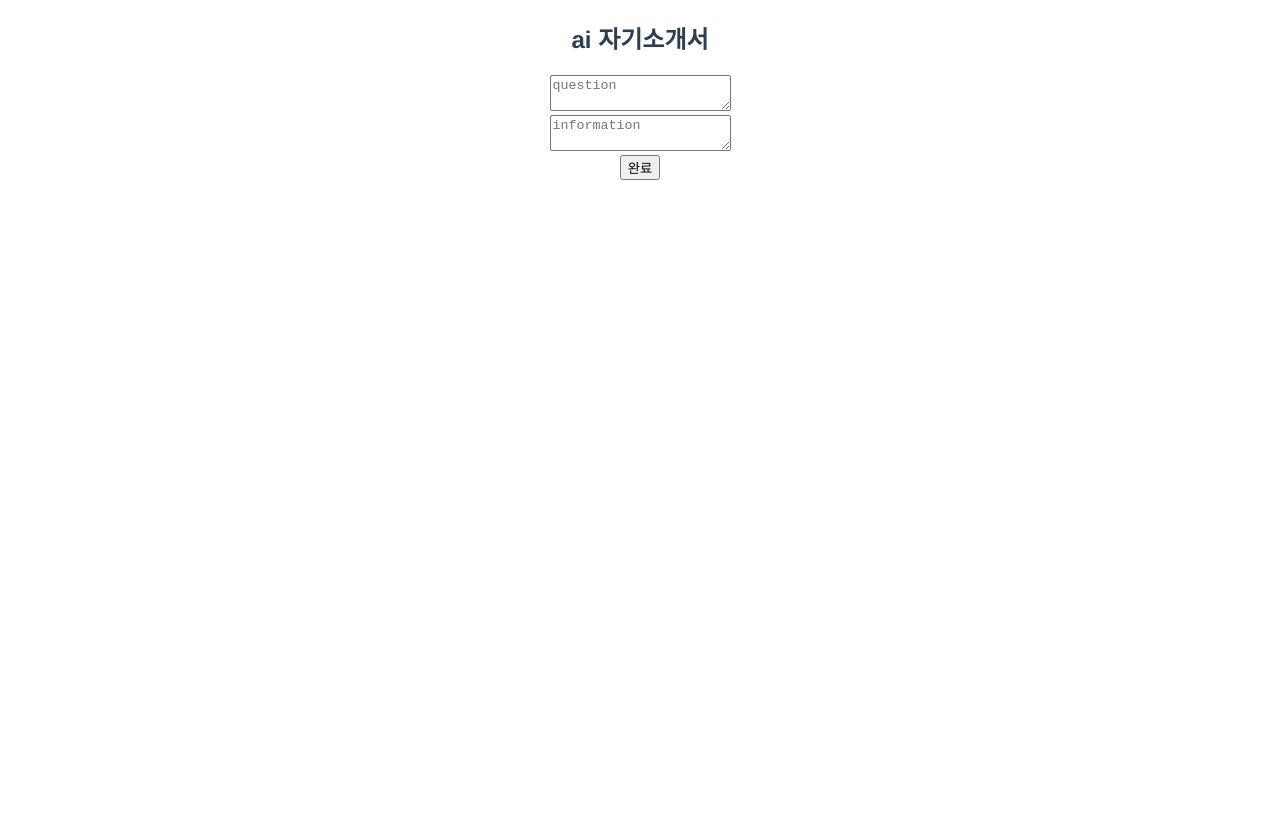
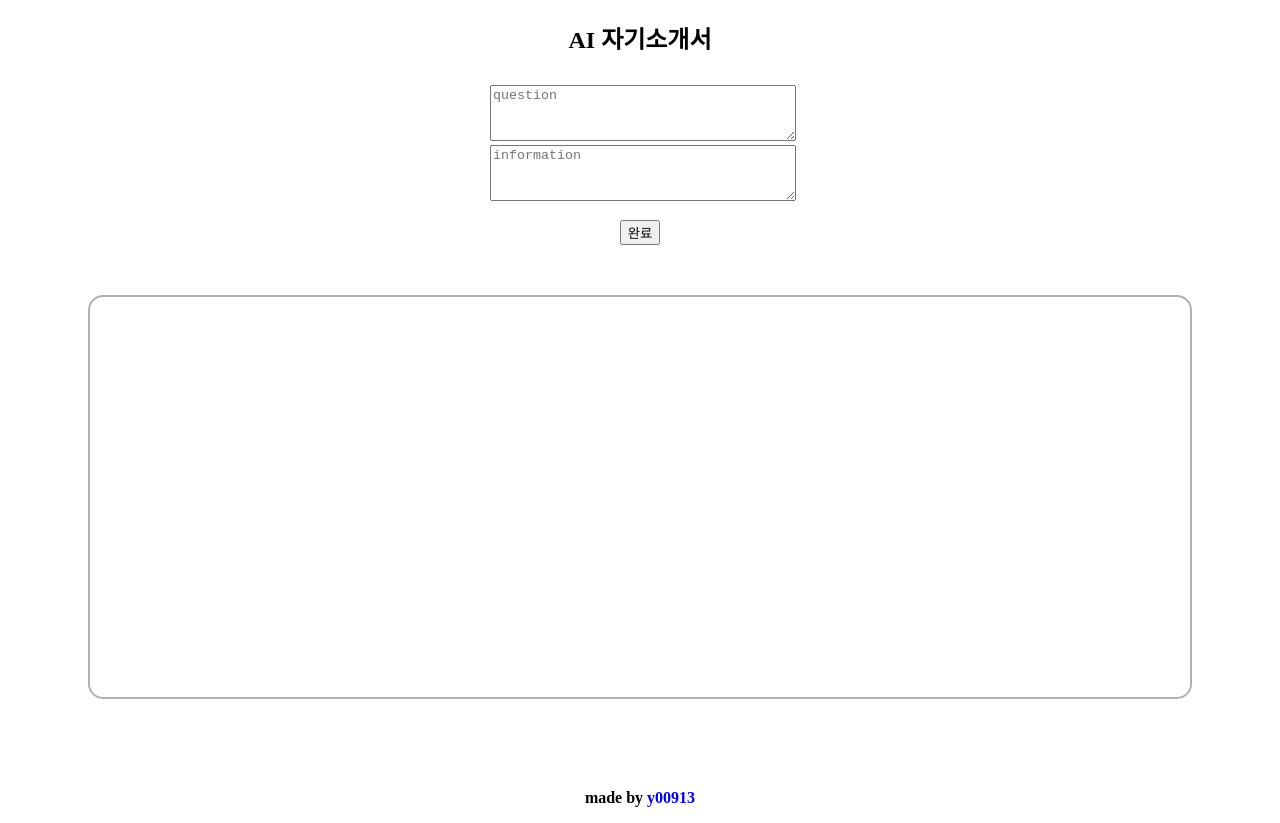
Before and after one commit to y00913/AI-cover-letter, a Vue app in the folder front-end/: page / in a window 1280 px wide. Before the commit the page ends 800 px from the top, so only its background shows below. Built offline with nearby package versions, Linux system fonts and the light colour scheme.

Commit message:
feat: 디자인 변경

```diff
--- a/front-end/public/index.html
+++ b/front-end/public/index.html
@@ -1,11 +1,9 @@
 <!DOCTYPE html>
 <html lang="">
   <head>
-    <meta charset="utf-8">
-    <meta http-equiv="X-UA-Compatible" content="IE=edge">
-    <meta name="viewport" content="width=device-width,initial-scale=1.0">
-    <link rel="icon" href="<%= BASE_URL %>favicon.ico">
-    <title><%= htmlWebpackPlugin.options.title %></title>
+    <title>AI cover letter</title>
+    <link rel="shortcut icon" typ="image/x-icon" href=
+    https://w7.pngwing.com/pngs/963/914/png-transparent-letter-case-letter-case-alphabet-letter-c-miscellaneous-angle-text.png>
   </head>
   <body>
     <noscript>
--- a/front-end/src/App.vue
+++ b/front-end/src/App.vue
@@ -1,32 +1,43 @@
 <template>
-  <div>
-    <h2>ai 자기소개서</h2>
+  <body>
+    <div id="head">
+      <h2>AI 자기소개서</h2>
     </div>
 
-  <form v-on:submit.prevent="ask">
+    <form v-on:submit.prevent="ask" id="ask">
       <div>
-      <textarea v-model="question" placeholder="question"></textarea>
+        <div>
+          <textarea v-model="question" placeholder="question" id="question"></textarea>
         </div>
 
         <div>
-      <textarea v-model="information" placeholder="information"></textarea>
+          <textarea v-model="information" placeholder="information" id="information"></textarea>
+        </div>
       </div>
 
       <div v-if="!isLoading">
-      <button v-on:keyup.enter="submit">완료</button>
+        <button v-on:keyup.enter="submit" id="button">완료</button>
       </div>
     </form>
 
-  <br />
-  <br />
+    <div id="result">
 
-  <div id="loading" style="margin-top: 25px" v-if="isLoading">
+      <div id="loading" v-if="isLoading">
         <img src="./assets/loading.gif">
       </div>
 
       <div v-if="!isLoading">
         <a> {{ chatGpt }} </a>
       </div>
+
+    </div>
+
+    <div>
+      <p style="font-weight: bold; margin-top: 60px">
+        made by <a v-bind:href="`https://velog.io/@y00913`" target="_blank" style="text-decoration: none;">y00913</a>
+      </p>
+    </div>
+  </body>
 </template>
 
 <script>
@@ -63,17 +74,52 @@ export default {
 </script>
 
 <style>
-
-#app {
-  font-family: Avenir, Helvetica, Arial, sans-serif;
-  -webkit-font-smoothing: antialiased;
-  -moz-osx-font-smoothing: grayscale;
+body {
+  display: flex;
+  flex-direction: column;
+  justify-content: center;
+  align-items: center;
   text-align: center;
-  color: #2c3e50;
+  min-height: 70vh;
+  margin: auto;
 }
 
-.result {
-
+#head {
+  text-decoration: none;
+  font-size: 1em;
+  margin-bottom: 10px;
 }
 
+#result {
+  border-radius: 15px;
+  padding: 50px;
+  border: 2px solid #b3b0b0;
+  margin: 30px;
+  width: 1000px;
+  height: 300px;
+  align-items: center;
+}
+
+#question {
+  width: 300px;
+  height: 50px;
+}
+
+#information {
+  width: 300px;
+  height: 50px;
+}
+
+#button {
+  margin-top: 15px;
+}
+
+#ask {
+  width: 300px;
+  height: 180px;
+}
+
+#loading {
+  margin-top: 100px;
+}
 </style>
```
Lines whose indentation alone changed are shown as unchanged.
